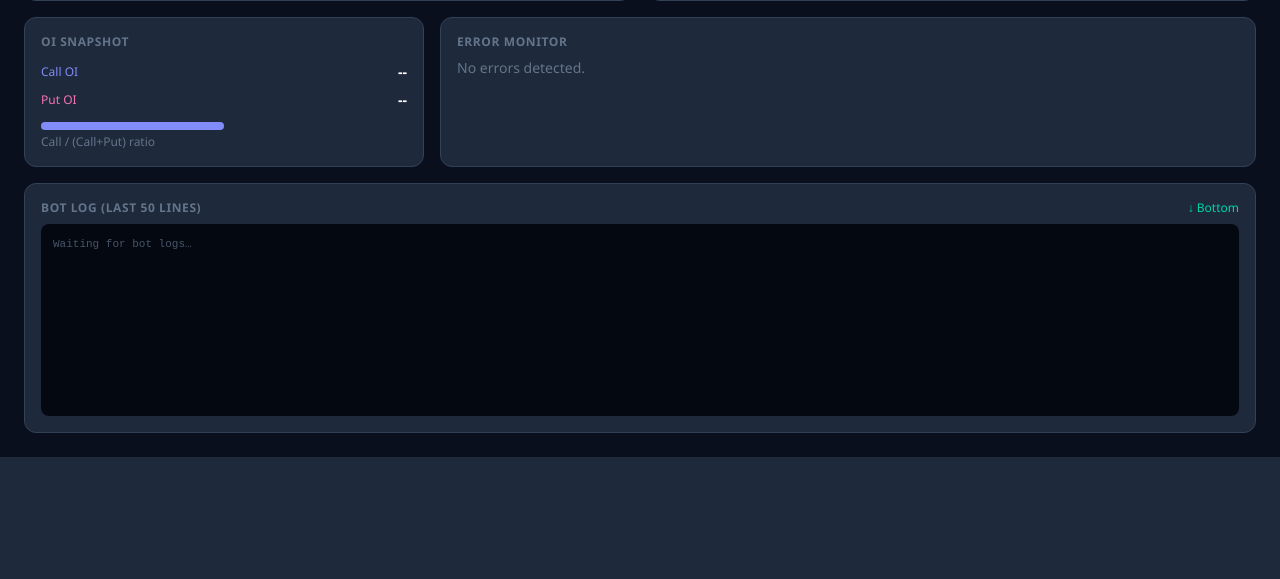
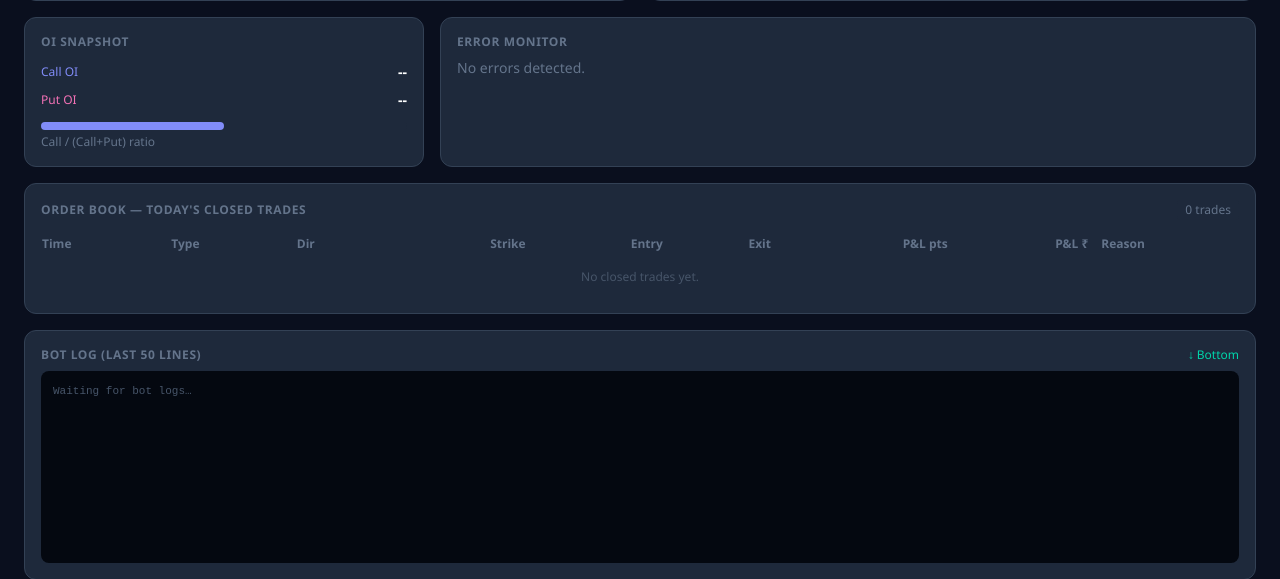
Before and after one commit to ssrajpal2001/Option_buying_March, a FastAPI app: page / in a window 1280 px wide. Shown: the part 500-1079 px from the top of the page. Before the commit the page ends 957 px from the top, so only its background shows below. Run offline with FastAPI, Linux system fonts and the light colour scheme; some libraries are stand-ins or nearby versions.

Commit message:
Add live order book — trade history in dashboard

```diff
--- a/web/templates/dashboard.html
+++ b/web/templates/dashboard.html
@@ -125,6 +125,33 @@
     <div class="text-xs font-semibold uppercase tracking-wider mb-2" style="color:#64748b">Error Monitor</div>
     <div id="error-box" class="text-sm" style="color:#64748b">No errors detected.</div>
     <div id="error-detail" class="text-xs mt-1 hidden" style="color:#f87171"></div>
+  </div>
+</div>
+
+<div class="card p-4 mb-4">
+  <div class="flex items-center justify-between mb-3">
+    <span class="text-xs font-semibold uppercase tracking-wider" style="color:#64748b">Order Book — Today's Closed Trades</span>
+    <span id="ob-count" class="text-xs px-2 py-0.5 rounded" style="background:#1e293b;color:#64748b">0 trades</span>
+  </div>
+  <div class="overflow-x-auto">
+    <table class="w-full text-xs" id="ob-table">
+      <thead>
+        <tr style="color:#64748b;border-bottom:1px solid #1e293b">
+          <th class="text-left py-1 pr-3">Time</th>
+          <th class="text-left py-1 pr-3">Type</th>
+          <th class="text-left py-1 pr-3">Dir</th>
+          <th class="text-right py-1 pr-3">Strike</th>
+          <th class="text-right py-1 pr-3">Entry</th>
+          <th class="text-right py-1 pr-3">Exit</th>
+          <th class="text-right py-1 pr-3">P&amp;L pts</th>
+          <th class="text-right py-1 pr-3">P&amp;L ₹</th>
+          <th class="text-left py-1">Reason</th>
+        </tr>
+      </thead>
+      <tbody id="ob-body">
+        <tr><td colspan="9" class="py-3 text-center" style="color:#475569">No closed trades yet.</td></tr>
+      </tbody>
+    </table>
   </div>
 </div>
 
@@ -266,6 +293,35 @@ function updateDashboard(d) {
     document.getElementById('error-box').style.color = '#fb923c';
   }
 
+  const trades = d.trade_history || [];
+  document.getElementById('ob-count').textContent = `${trades.length} trade${trades.length !== 1 ? 's' : ''}`;
+  const tbody = document.getElementById('ob-body');
+  if (trades.length === 0) {
+    tbody.innerHTML = '<tr><td colspan="9" class="py-3 text-center" style="color:#475569">No closed trades yet.</td></tr>';
+  } else {
+    tbody.innerHTML = trades.map(t => {
+      const profit = t.pnl_pts > 0;
+      const loss = t.pnl_pts < 0;
+      const rowColor = profit ? '#052e16' : loss ? '#2d1010' : '#0f172a';
+      const pnlColor = profit ? '#34d399' : loss ? '#f87171' : '#64748b';
+      const typeColor = t.type === 'BUY' ? '#60a5fa' : '#fb923c';
+      const dirColor = (t.direction === 'CE' || t.direction === 'CALL') ? '#818cf8' : '#f472b6';
+      const ptsSign = t.pnl_pts > 0 ? '+' : '';
+      const rsSign = t.pnl_rs > 0 ? '+' : '';
+      return `<tr style="border-bottom:1px solid #1e293b;background:${rowColor}">
+        <td class="py-1 pr-3 font-mono" style="color:#94a3b8">${escapeHtml(t.time)}</td>
+        <td class="py-1 pr-3 font-bold" style="color:${typeColor}">${escapeHtml(t.type)}</td>
+        <td class="py-1 pr-3 font-bold" style="color:${dirColor}">${escapeHtml(t.direction)}</td>
+        <td class="py-1 pr-3 text-right text-white">${t.strike || '--'}</td>
+        <td class="py-1 pr-3 text-right" style="color:#94a3b8">${t.entry_price ? t.entry_price.toFixed(2) : '--'}</td>
+        <td class="py-1 pr-3 text-right" style="color:#94a3b8">${t.exit_price ? t.exit_price.toFixed(2) : '--'}</td>
+        <td class="py-1 pr-3 text-right font-bold" style="color:${pnlColor}">${ptsSign}${t.pnl_pts !== undefined ? t.pnl_pts.toFixed(2) : '--'}</td>
+        <td class="py-1 pr-3 text-right font-bold" style="color:${pnlColor}">${rsSign}${t.pnl_rs !== undefined ? t.pnl_rs.toFixed(0) : '--'}</td>
+        <td class="py-1" style="color:#64748b;max-width:140px;overflow:hidden;text-overflow:ellipsis;white-space:nowrap">${escapeHtml(t.reason)}</td>
+      </tr>`;
+    }).join('');
+  }
+
   if (d.log_tail && d.log_tail.length) {
     const box = document.getElementById('log-box');
     const atBottom = box.scrollHeight - box.clientHeight <= box.scrollTop + 20;
```
